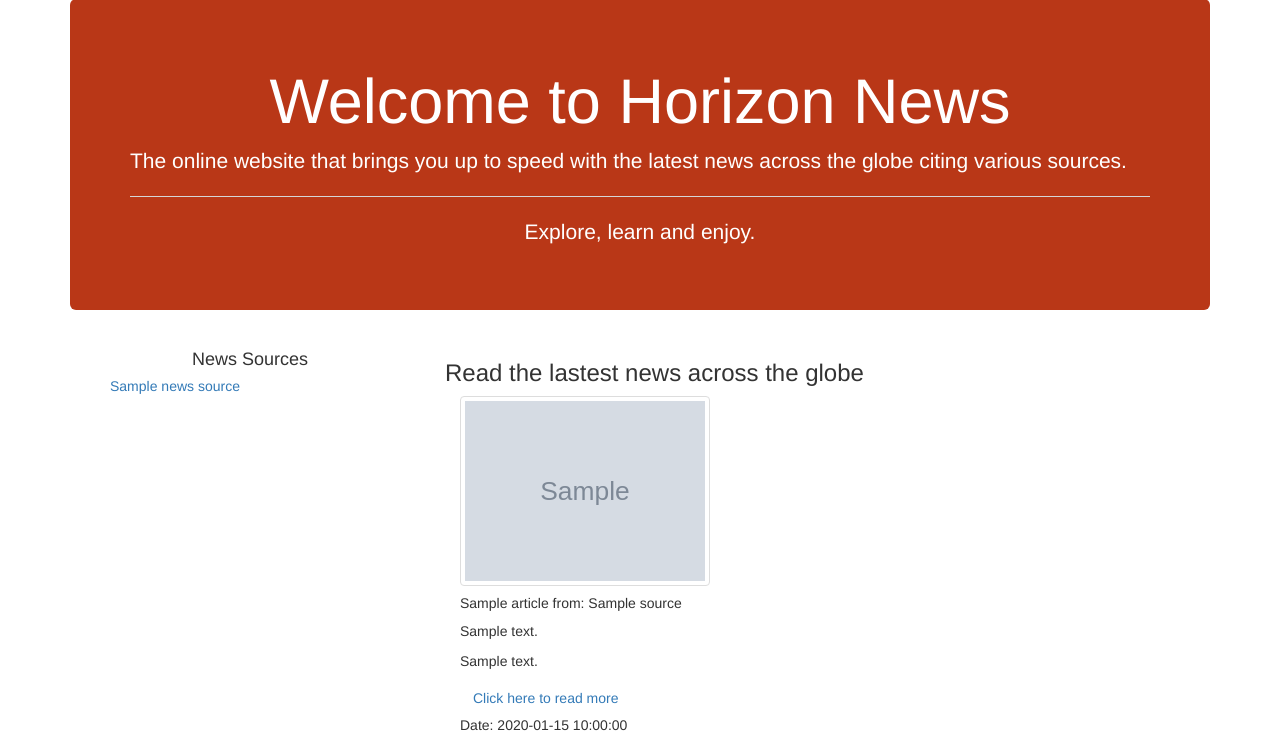
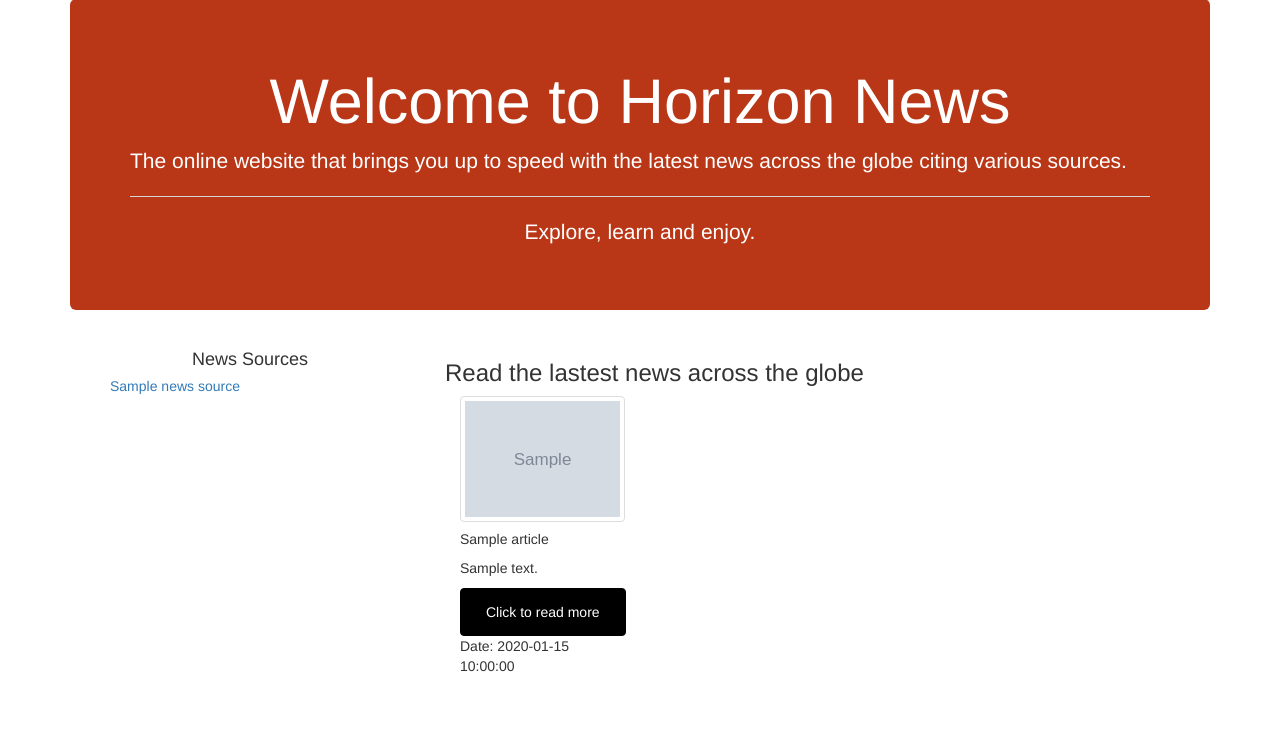
Before and after one commit to John-Kimani/Horizon-News, a Flask app: template app/templates/articles.html in a window 1280 px wide. Shown: the part 73-818 px from the top of the page. After the commit the page ends 745 px from the top, so only its background shows below. Run offline with Flask 2, Linux system fonts and the light colour scheme; the template is opened without the code that fills it: most values are stand-ins (such as "Sample title", 1, 10 or a date in 2020); grey boxes marked "Sample" are stand-in pictures; some libraries are stand-ins or nearby versions.

Commit message:
Fix: Display multiple news articles

```diff
--- a/app/requests.py
+++ b/app/requests.py
@@ -106,4 +106,4 @@ def process_articles(articles_list):
             article_object = article_body( author, title, description, url, urlToImage, publishedAt, content)
             articles_results.append(article_object)
 
-        return articles_results
+    return articles_results
--- a/app/routes.py
+++ b/app/routes.py
@@ -16,6 +16,7 @@ def index():
 
 @app.route('/articles')
 def articles():
+    news_sources = get_source('general')
     articles = get_articles('bitcoin')
     print(articles)
-    return render_template('articles.html', title='Articles', articles=articles)
+    return render_template('articles.html', title='Articles', news_sources=news_sources, articles=articles)
--- /dev/null
+++ b/app/static/css/article.css
@@ -0,0 +1,5 @@
+.visit-btn{
+    background-color: black;
+    color: white;
+    border: 1px solid black;
+}
--- a/app/templates/articles.html
+++ b/app/templates/articles.html
@@ -7,6 +7,11 @@
     {% else %}
         Welcome to Horizon News
     {% endif %}
+
+{% endblock %}
+{% block head %}
+{{ super() }}
+<link rel="stylesheet" type="text/css" href="{{ url_for('static', filename='css/article.css') }}">
 {% endblock %}
 
 <!-- body starts -->
@@ -14,15 +19,17 @@
     <div class="row">
         <h3>Read the lastest news across the globe</h3>
         {% for article in articles %}
-        <div class="col-md-6">
-            <div class="card" style="width: 25rem;">
+        <div class="col-md-4">
+            <div class="card" >
                 <img src="{{ article.urlToImage }}" class="card-img-top img-fluid img-thumbnail" alt="Article Image">
                 <div class="card-body">
-                  <h5 class="card-title">{{article.title}} from: {{article.source}}</h5>
+                  <h5 class="card-title">{{article.title}}</h5>
                   <div class="card">
                     <div class="card-body">
                         <p>{{article.description}}</p>
-                        <p>{{article.content}}</p> <a href="{{article.url}}" class="btn visit-btn">Click here to read more</a>
+                        <!-- <p>{{article.content}}</p>  -->
+                        <button class="visit-btn btn"><a href="{{article.url}}" class="btn visit-btn">Click to read more</a></button>
+
                         <p>Date: {{article.publishedAt}}</p>
                     </div>
                   </div>
```
